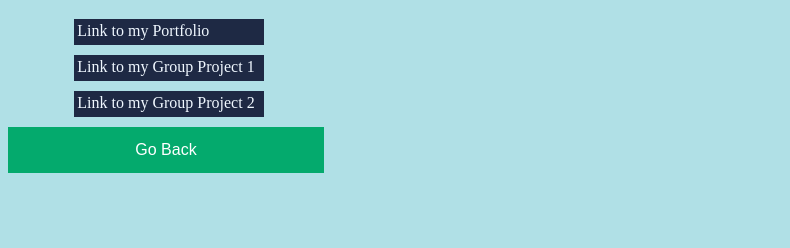
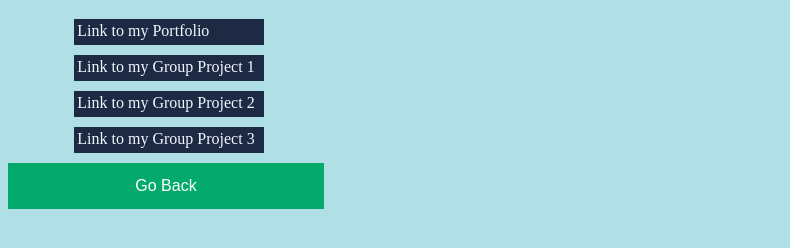
Before and after one commit to WWoPPoWW/Peer_monvorathPages.github.io, a plain HTML site: page pages/Showcase.html in a window 1280 px wide. Shown: the part 62-310 px from the top of the page, without its empty margins (0-790 px from the left). Drawn offline with Linux system fonts and the light colour scheme.

Commit message:
added Group Project 3

```diff
--- a/pages/Showcase.html
+++ b/pages/Showcase.html
@@ -15,6 +15,7 @@
                     <div class="box"><a href="../pages/Portfolio.pdf">Link to my Portfolio</a></div>
                     <div class="box"><a href="../pages/GroupProject1.pdf">Link to my Group Project 1</a></div>
                     <div class="box"><a href="../pages/GroupProject2.pdf">Link to my Group Project 2</a></div>
+                    <div class="box"><a href="../pages/GroupProject3.pdf">Link to my Group Project 3</a></div>
                 </div>
             </div>
         </div>
```
